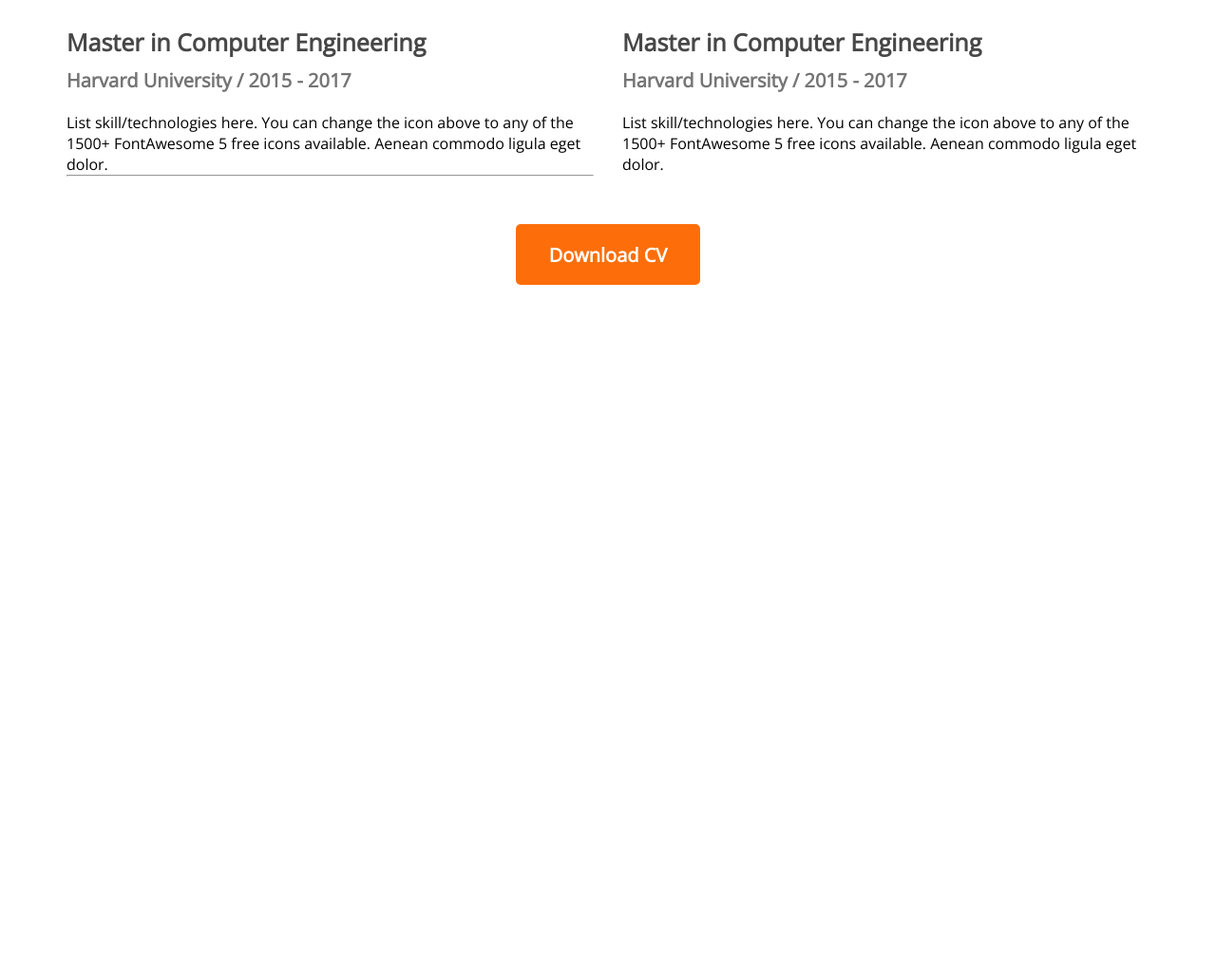
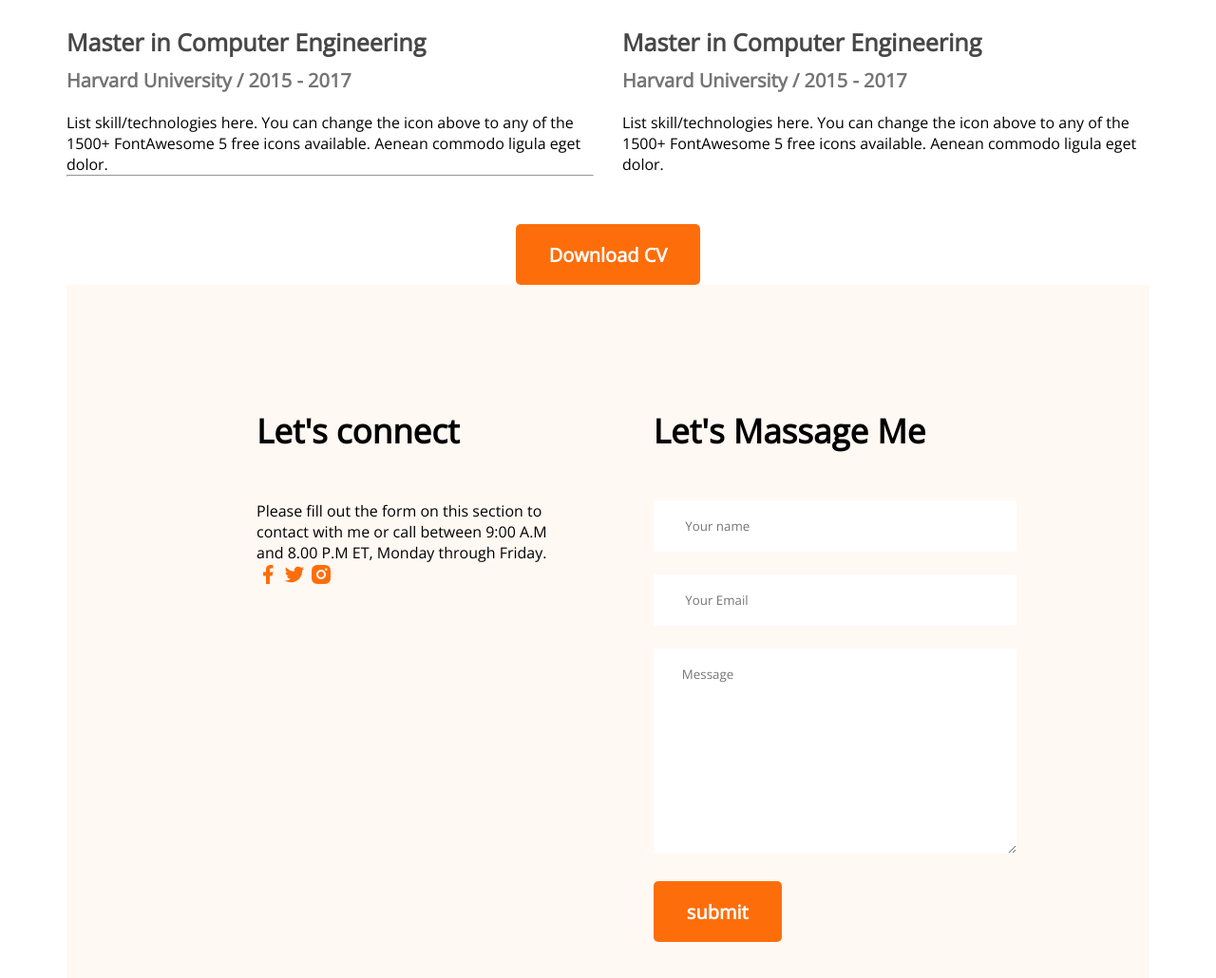
Before and after one commit to ASRAFJAHAN/developer-portfolio, a plain HTML site: page index.html in a window 1280 px wide. Shown: the part 2490-3520 px from the top of the page at 95% size. Before the commit the page ends 2790 px from the top, so only its background shows below. Drawn offline with nearby package versions, Linux system fonts and the light colour scheme.

Commit message:
added contact

```diff
--- a/index.html
+++ b/index.html
@@ -135,6 +135,32 @@
                     <button class="btn-primary">Download CV</button>
                 </div>
             </section>
+            <!-- contact section -->
+            <section class="contact">
+                <div>
+                  <h3 class="section-title">Let's connect</h3>
+                  <p class="section-description">Please fill out the form on this section to contact with me or call between 9:00 A.M and 8.00 P.M ET, Monday through Friday.</p>
+                  <a href="">
+                    <img src="images/icons/facebook.png" alt="" >
+                  </a>
+                  <a href="">
+                    <img src="images/icons/twitter.png" alt="" >
+                  </a>
+                  <a href="">
+                    <img src="images/icons/insta.png" alt="" >
+                  </a>
+                </div>
+                <div>
+                   <h3 class="section-title">Let's Massage Me</h3>
+                   <form action="">
+                    <input type="text" name="" id="" placeholder=" Your name">
+                    <input type="email" name="" id="" placeholder=" Your Email">
+                    <textarea name="" id="" cols="30" rows="10"
+                    placeholder="Message"></textarea>
+                    <input class="btn-primary" type="submit" value="submit">
+                   </form>
+                </div>
+            </section>
         </main>
     <footer>
 
--- a/styles/portfolio.css
+++ b/styles/portfolio.css
@@ -149,3 +149,25 @@ main{
     margin-top: 50px;
     text-align: center;
   }
+  /* contact styles */
+  .contact{
+    display: flex;
+    gap: 100px;
+    background-color: #FFF8F3;
+    padding: 130px 200px;
+  }
+  .contact .section-title{
+    text-align:left ;
+  }
+  .contact input[type="text"],input[type="email"], textarea{
+    margin-bottom: 24px;
+    border: 0;
+    width: 100%;
+    padding:18px 30px;
+  }
+  .input{
+    height: 64px;
+  }
+.contact a{
+    text-decoration: none;
+}
```
